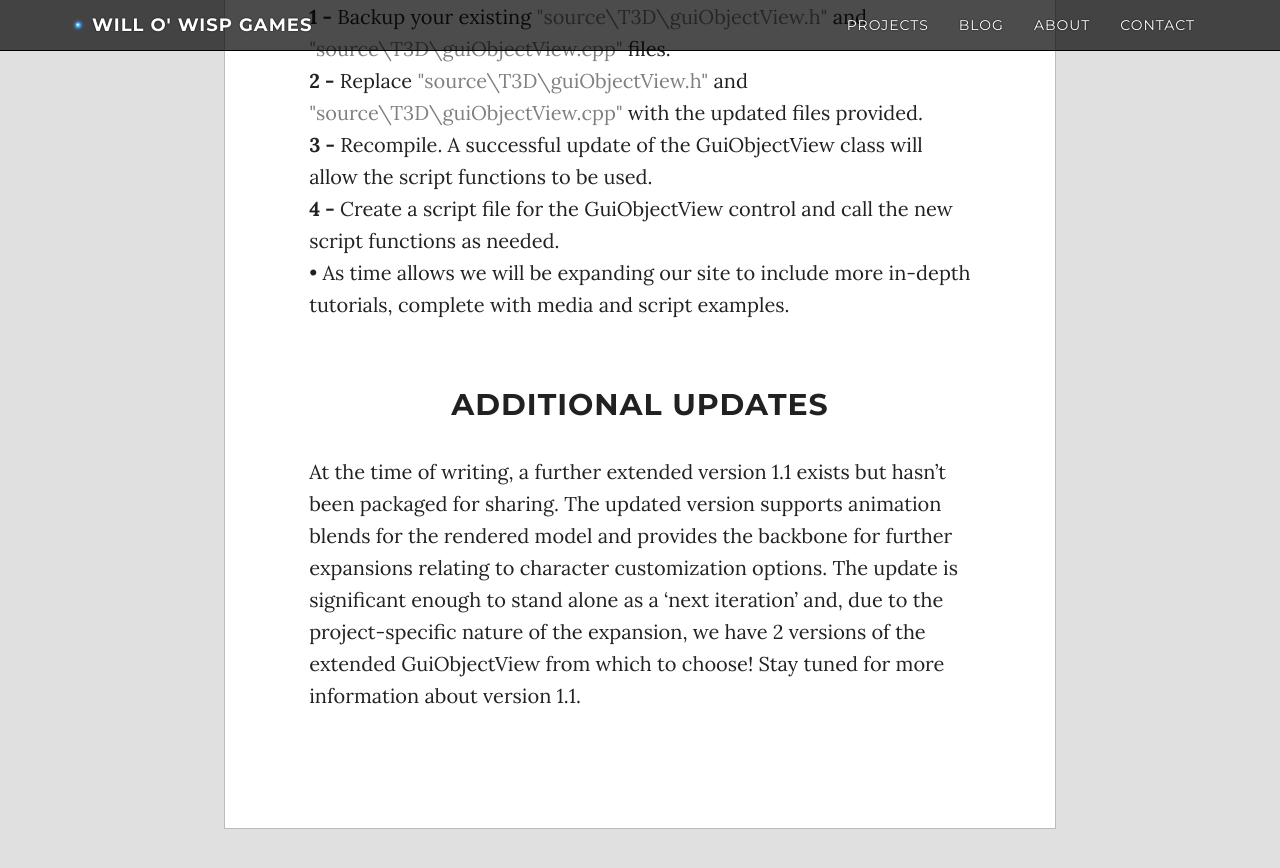
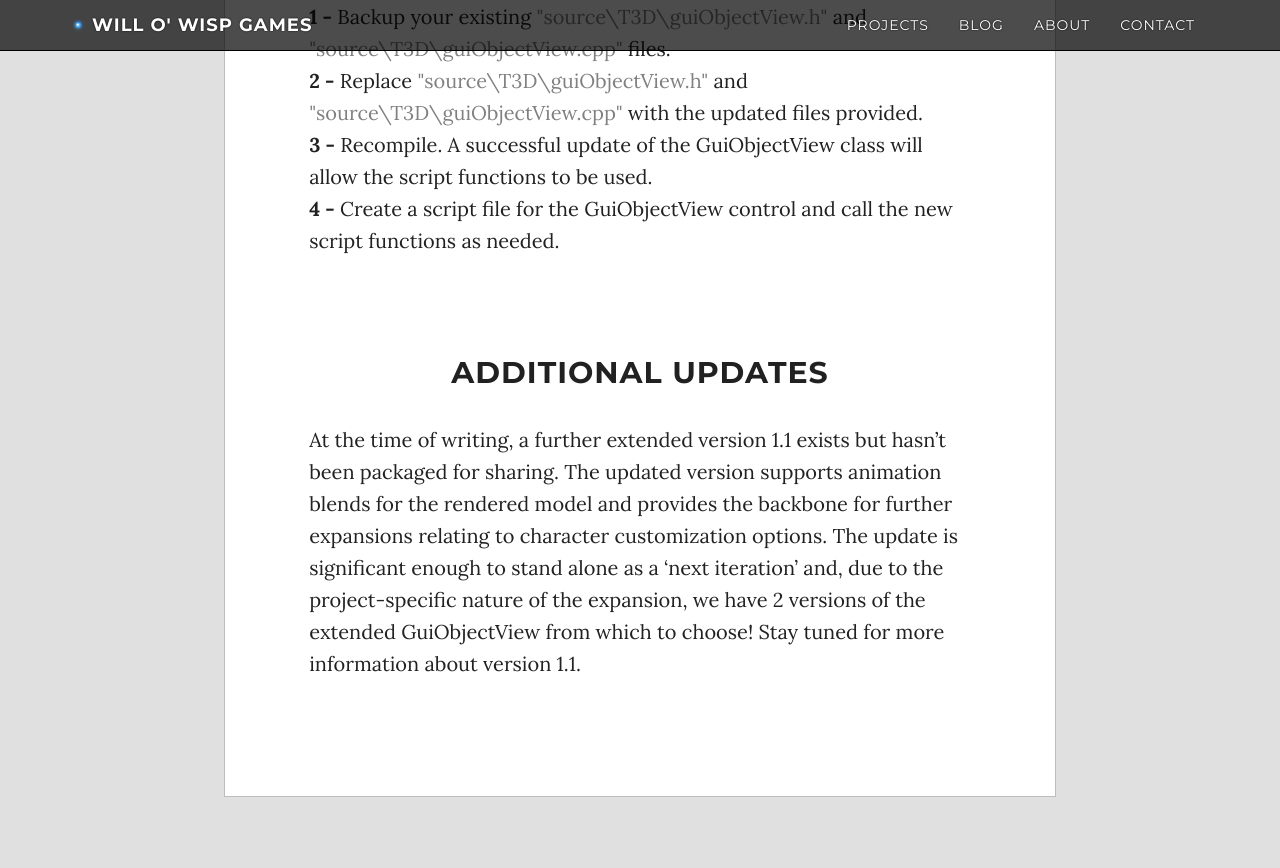
Before and after one commit to WilloWispGames/WilloWispGames.github.io, a Jekyll site: the page built from _posts/2016-09-15-ExtGuiObjView.md, in a window 1280 px wide and 900 px high, scrolled down 4930 px. Shown: the top 868 px of the window. Built offline with Jekyll 4.4.1, drawn with Linux system fonts in a browser that asks for light colours; nearby versions of some CDN libraries; comment, search, counter and statistics services are not loaded; a style sheet for code colours, icons or effects is not loaded.

Commit message:
Update 2016-09-15-ExtGuiObjView.md

```diff
--- a/_posts/2016-09-15-ExtGuiObjView.md
+++ b/_posts/2016-09-15-ExtGuiObjView.md
@@ -104,7 +104,6 @@ To install:<br>
 <b>2 -</b> Replace <font color="gray">"source\T3D\guiObjectView.h"</font> and <font color="gray">"source\T3D\guiObjectView.cpp"</font> with the updated files provided.<br>
 <b>3 -</b> Recompile. A successful update of the GuiObjectView class will allow the script functions to be used.<br>
 <b>4 -</b> Create a script file for the GuiObjectView control and call the new script functions as needed. <br>
-• As time allows we will be expanding our site to include more in-depth tutorials, complete with media and script examples.
 <br>
 <br>
 <h2>Additional Updates</h2>
```
